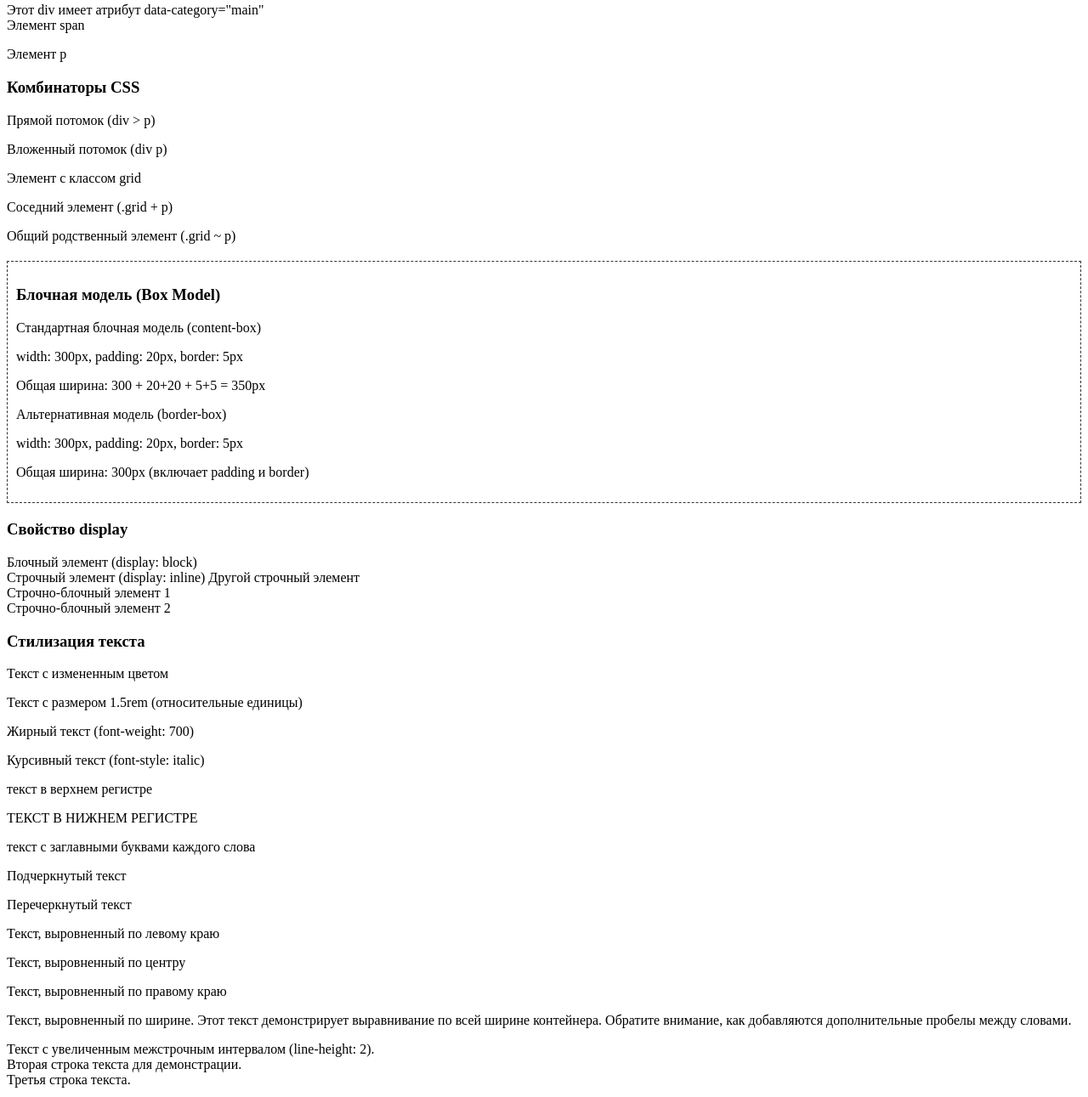
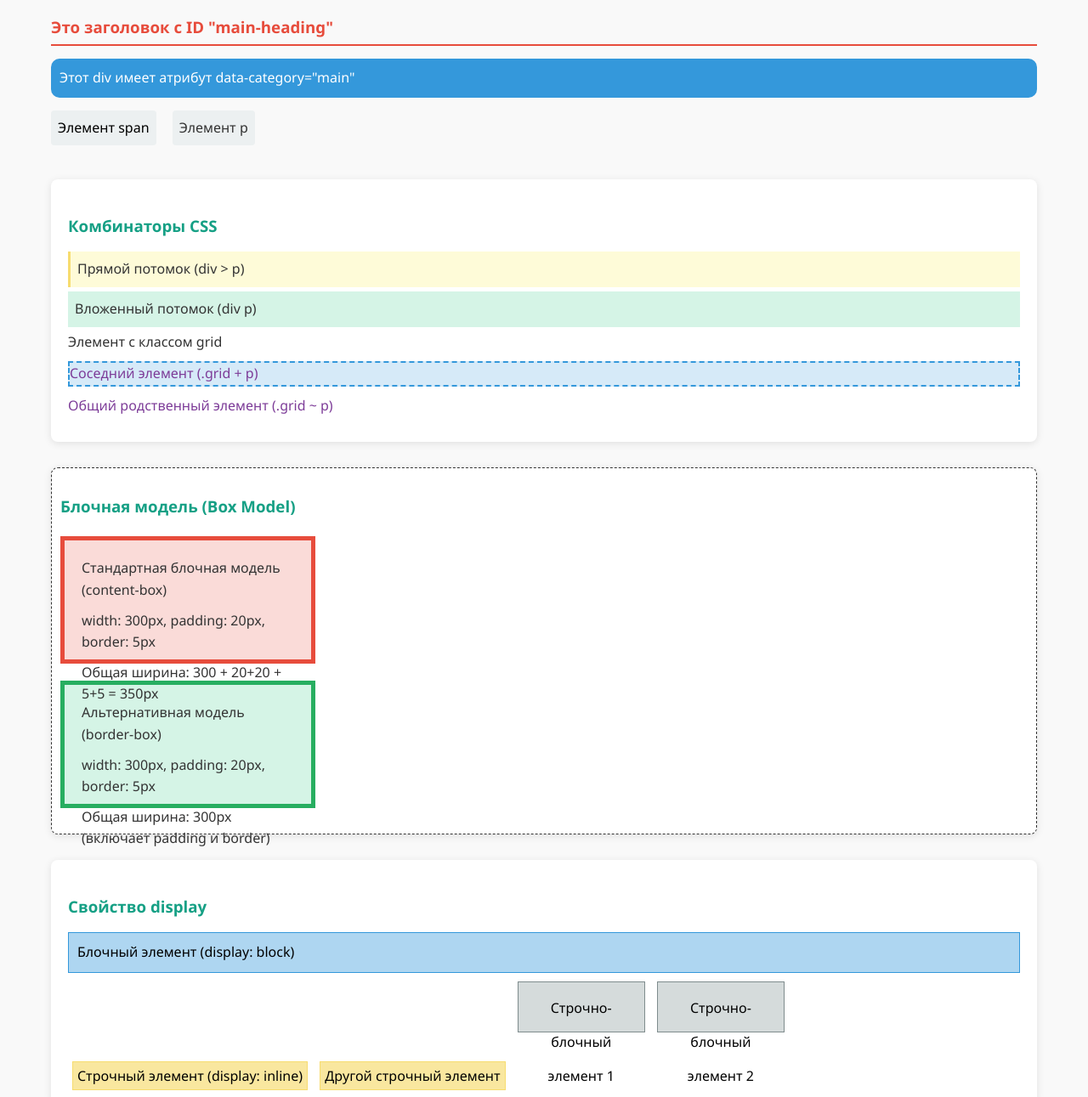
Before and after one commit to XMKT/CSS.cource, a plain HTML site: page index.html in a window 1280 px wide. Shown: the part 289-1580 px from the top of the page at 85% size. Drawn offline with Linux system fonts and the light colour scheme.

Commit message:
32. Добавление внешнего CSS

```diff
--- a/index.html
+++ b/index.html
@@ -4,7 +4,7 @@
     <meta charset="UTF-8" />
     <meta name="viewport" content="width=device-width, initial-scale=1.0" />
     <title>Полный пример CSS</title>
-    <link rel="stylesheet" href="styles.css" />
+    <link rel="stylesheet" href="style.css" />
     <!-- Исправлено: styles.css, не style.css -->
     <style>
       /* Внутренний CSS */
--- a/style.css
+++ b/style.css
@@ -1,4 +1,252 @@
-h1 {
-  background-color: red;
-  font-size: 3rem;
+/* Внешний CSS файл */
+
+/* Универсальный селектор */
+* {
+  box-sizing: border-box;
+  margin: 0;
+  padding: 0;
+  font-family: "Segoe UI", Tahoma, Geneva, Verdana, sans-serif;
 }
+
+body {
+  padding: 20px;
+  background-color: #f9f9f9;
+  line-height: 1.6;
+}
+
+.container {
+  max-width: 1200px;
+  margin: 0 auto;
+  padding: 20px;
+}
+
+/* Селектор по типу тега */
+p {
+  margin-bottom: 10px;
+  color: #333;
+}
+
+h2,
+h3 {
+  margin: 20px 0 10px 0;
+  color: #2c3e50;
+}
+
+/* Селектор по классу */
+.highlight {
+  background-color: yellow;
+  padding: 5px 10px;
+  border-radius: 3px;
+  font-weight: bold;
+  cursor: pointer;
+  transition: background-color 0.3s;
+}
+
+/* Селектор по ID */
+#main-heading {
+  color: #e74c3c;
+  border-bottom: 2px solid #e74c3c;
+  padding-bottom: 5px;
+}
+
+/* Селектор по атрибуту */
+[data-category="main"] {
+  background-color: #3498db;
+  color: white;
+  padding: 10px;
+  border-radius: 5px;
+  margin: 10px 0;
+}
+
+/* Групповой селектор */
+.group-selector-demo span,
+.group-selector-demo p {
+  display: inline-block;
+  margin-right: 15px;
+  padding: 8px;
+  background-color: #ecf0f1;
+  border-radius: 4px;
+}
+
+/* Комбинаторы */
+
+/* Комбинатор потомков */
+.combinators-demo .parent p {
+  background-color: #d5f4e6;
+  padding: 8px;
+  margin: 5px 0;
+}
+
+/* Комбинатор прямых потомков */
+.combinators-demo .parent > p {
+  background-color: #fefbd8;
+  border-left: 3px solid #f7dc6f;
+}
+
+/* Комбинатор соседнего родства */
+.sibling-demo .grid + p {
+  background-color: #d6eaf8;
+  border: 2px dashed #3498db;
+}
+
+/* Комбинатор общего родства */
+.sibling-demo .grid ~ p {
+  color: #7d3c98;
+}
+
+/* Блочная модель демонстрация */
+.standard-box {
+  width: 300px;
+  height: 150px;
+  padding: 20px;
+  border: 5px solid #e74c3c;
+  margin: 20px 0;
+  background-color: #fadbd8;
+  color: #333;
+}
+
+.border-box {
+  width: 300px;
+  height: 150px;
+  padding: 20px;
+  border: 5px solid #27ae60;
+  margin: 20px 0;
+  background-color: #d5f4e6;
+  color: #333;
+  /* Альтернативная блочная модель */
+  box-sizing: border-box;
+}
+
+/* Свойство display */
+.block-element {
+  display: block;
+  background-color: #aed6f1;
+  padding: 10px;
+  margin: 5px 0;
+  border: 1px solid #3498db;
+}
+
+.inline-element {
+  display: inline;
+  background-color: #f9e79f;
+  padding: 5px;
+  margin: 0 5px;
+  border: 1px solid #f7dc6f;
+}
+
+.inline-block-element {
+  display: inline-block;
+  width: 150px;
+  height: 60px;
+  background-color: #d5dbdb;
+  padding: 10px;
+  margin: 5px;
+  border: 1px solid #7f8c8d;
+  text-align: center;
+  line-height: 40px;
+}
+
+/* Стилизация текста */
+.text-color {
+  color: #9b59b6;
+  font-size: 1.2em;
+}
+
+.text-size {
+  font-size: 1.5rem; /* Использование rem */
+}
+
+.text-bold {
+  font-weight: 700; /* Эквивалентно bold */
+}
+
+.text-italic {
+  font-style: italic;
+}
+
+.text-uppercase {
+  text-transform: uppercase;
+}
+
+.text-lowercase {
+  text-transform: lowercase;
+}
+
+.text-capitalize {
+  text-transform: capitalize;
+}
+
+.text-underline {
+  text-decoration: underline;
+  text-decoration-color: #e74c3c;
+  text-decoration-thickness: 2px;
+}
+
+.text-line-through {
+  text-decoration: line-through;
+  text-decoration-color: #95a5a6;
+  text-decoration-style: wavy;
+}
+
+/* Выравнивание текста */
+.text-left {
+  text-align: left;
+  background-color: #f2f3f4;
+  padding: 10px;
+}
+
+.text-center {
+  text-align: center;
+  background-color: #f2f3f4;
+  padding: 10px;
+}
+
+.text-right {
+  text-align: right;
+  background-color: #f2f3f4;
+  padding: 10px;
+}
+
+.text-justify {
+  text-align: justify;
+  background-color: #f2f3f4;
+  padding: 15px;
+  margin: 10px 0;
+}
+
+.line-height-demo {
+  line-height: 2; /* */
+  background-color: #eaf2f8;
+  padding: 15px;
+  border-radius: 5px;
+}
+
+/* Граница с закругленными углами */
+.attr-demo {
+  border-radius: 10px;
+  margin: 15px 0;
+}
+
+/* Дополнительные стили для наглядности */
+.box-model-demo,
+.combinators-demo,
+.display-demo,
+.text-styling-demo {
+  margin: 30px 0;
+  padding: 20px;
+  background-color: white;
+  border-radius: 8px;
+  box-shadow: 0 2px 10px rgba(0, 0, 0, 0.1);
+}
+
+h3 {
+  color: #16a085;
+  margin-bottom: 15px;
+}
+
+/* Комментарии в CSS */
+/* Это многострочный комментарий
+   который демонстрирует как можно
+   комментировать код в CSS */
+
+/* А это однострочный комментарий */
```
